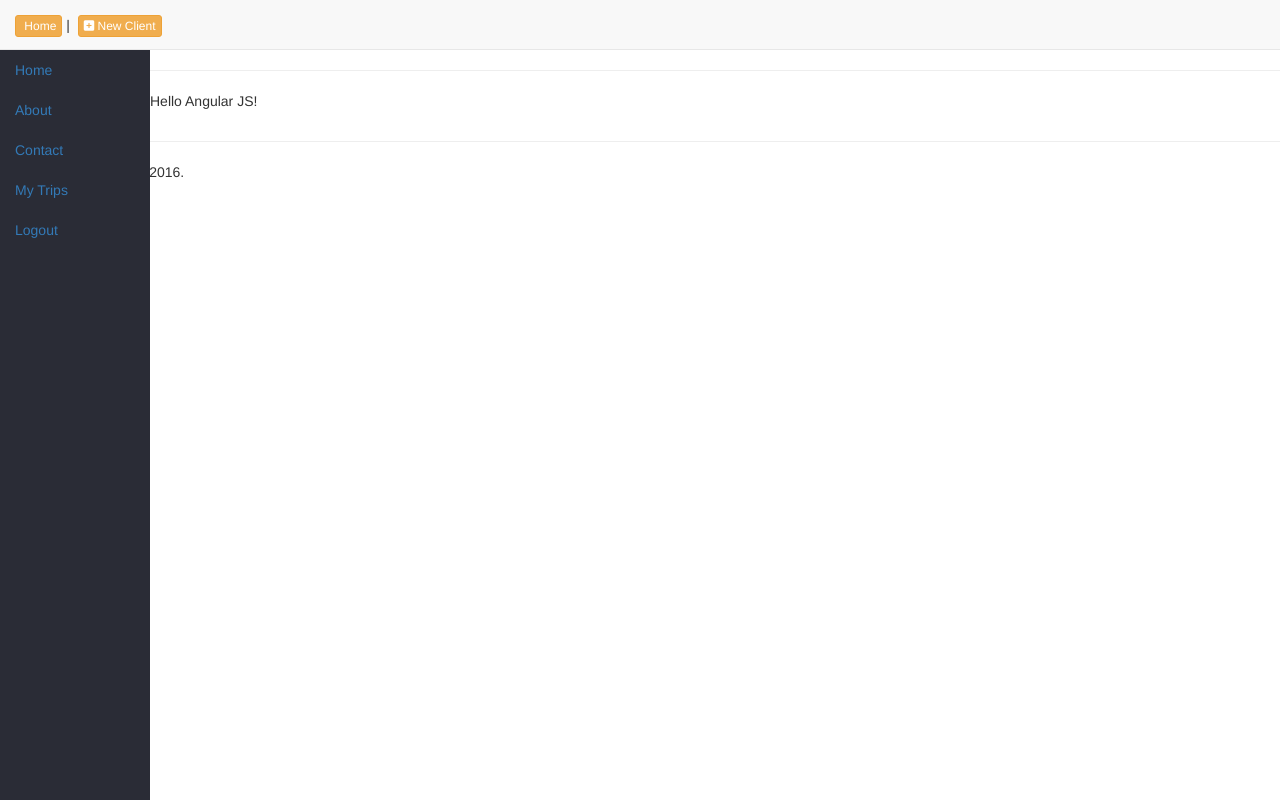
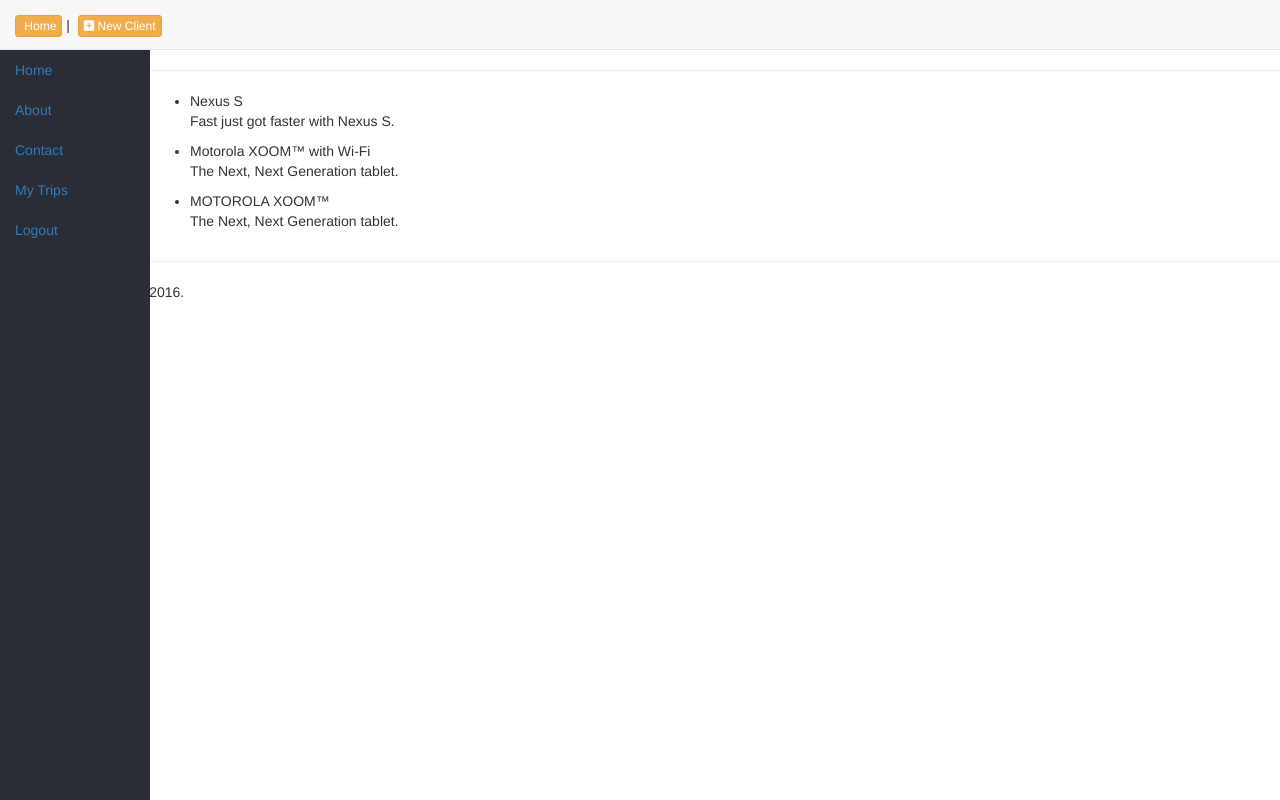
Before and after one commit to vishipayyallore/angularjs-samples, a website: page angularjs-phonecat/app/index.html in a window 1280 px wide. Shown: the top 800 px of the page. Drawn offline with nearby package versions, Linux system fonts and the light colour scheme; some icons are missing.

Commit message:
Basic Controller with $scope

```diff
--- /dev/null
+++ b/angularjs-phonecat/app/PhoneListController.js
@@ -0,0 +1,26 @@
+
+(function(){
+
+    "use strict";
+
+    angular.module("phonecatApp")
+        .controller('PhoneListController', ["$scope", PhoneListController]);
+
+        function PhoneListController($scope){
+            var vm = this;
+
+            $scope.phones = [
+                {
+                name: 'Nexus S',
+                snippet: 'Fast just got faster with Nexus S.'
+                }, {
+                name: 'Motorola XOOM™ with Wi-Fi',
+                snippet: 'The Next, Next Generation tablet.'
+                }, {
+                name: 'MOTOROLA XOOM™',
+                snippet: 'The Next, Next Generation tablet.'
+                }
+            ];
+        }
+
+})();
--- a/angularjs-phonecat/app/index.html
+++ b/angularjs-phonecat/app/index.html
@@ -10,6 +10,7 @@
     <link rel="stylesheet" href="css/site.css" />
     <script src="bower_components/angular/angular.js"></script>
     <script src="app.js"></script>
+    <script src="PhoneListController.js"></script>
   </head>
   <body>
     <div id="sidebar">
@@ -32,10 +33,15 @@
                 </div>
         </div>
 
-        <div class="row">
+        <div class="row" ng-controller="PhoneListController">
             <div class="container" style="margin-left: 0Px">
                 <hr>
-                <p>{{'Hello ' + ' Angular JS' + '!' }}</p>
+                <ul>
+                    <li ng-repeat="phone in phones">
+                        <span>{{phone.name}}</span>
+                        <p>{{phone.snippet}}</p>
+                    </li>
+                </ul>
 
             </div>
 
```
